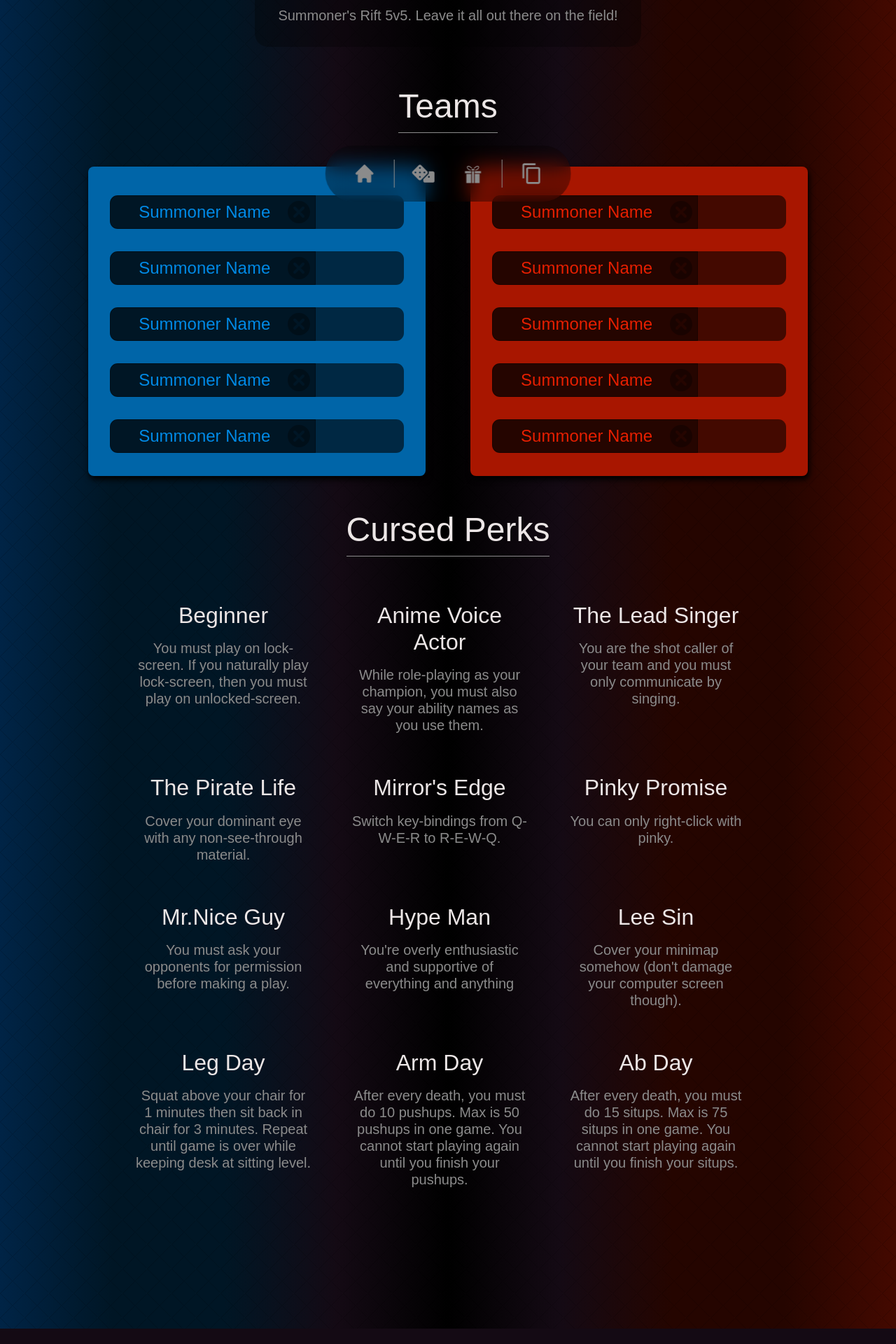
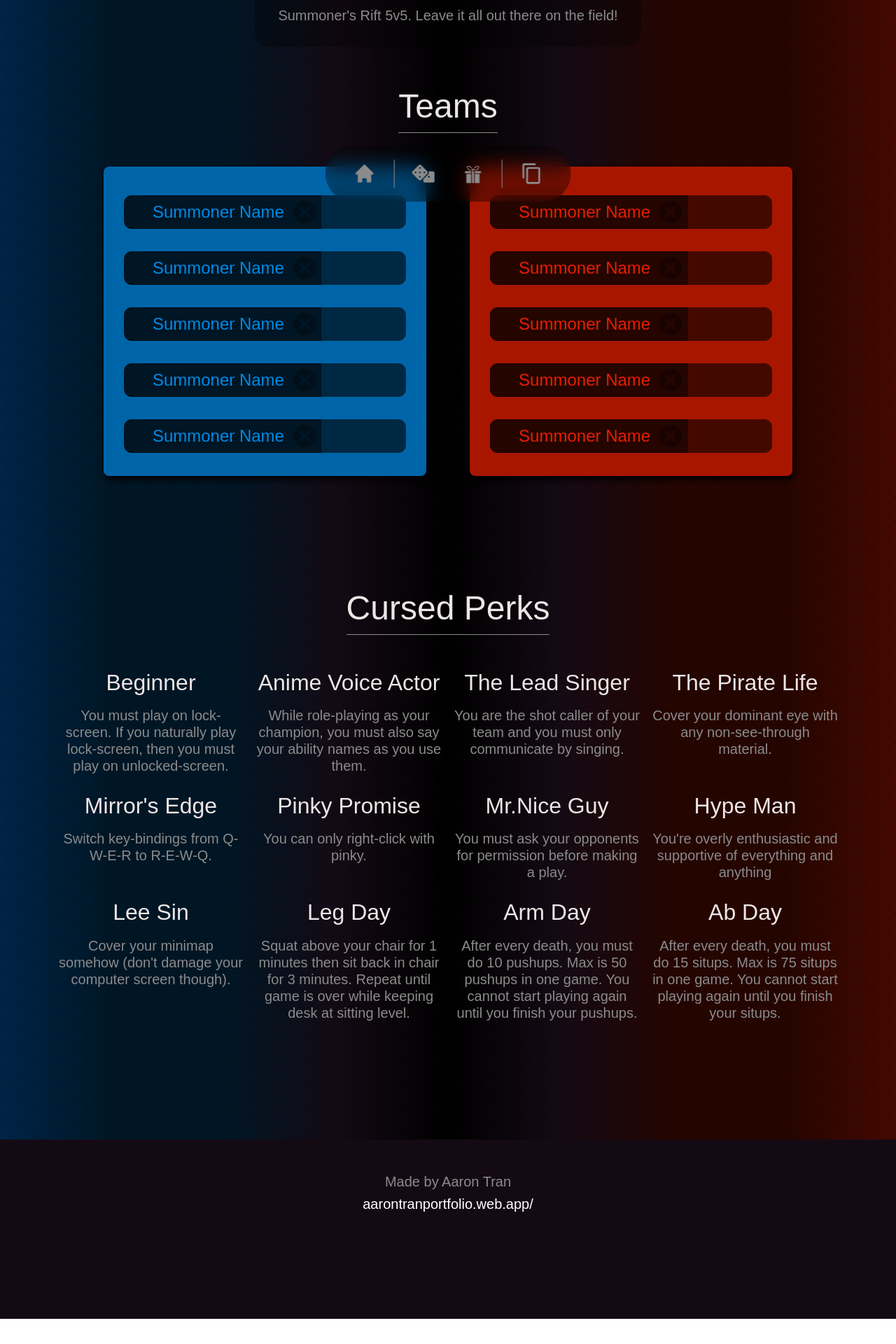
Before and after one commit to AaronTran206/LoLTeamRandomizer, a React app: page / in a window 1280 px wide. Shown: the part 480-2400 px from the top of the page at 70% size. After the commit the page ends 2364 px from the top, so only its background shows below. Built offline with nearby package versions, Linux system fonts and the light colour scheme; a web font is replaced by a local one.

Commit message:
css fixes

```diff
--- a/src/app/App.tsx
+++ b/src/app/App.tsx
@@ -11,7 +11,7 @@
 import { HTML5Backend } from "react-dnd-html5-backend"
 import { store } from "../store/store"
 import { Provider } from "react-redux"
-import Footer from "../footer/footer"
+import Footer from "../footer/Footer"
 
 const App: React.FC<{}> = ({}) => {
   return (
--- a/src/footer/footer.scss
+++ b/src/footer/footer.scss
@@ -1,11 +1,9 @@
 @import "../app/variables";
 
-.footer__container {
+footer {
   text-align: center;
   padding: 3rem 0 9rem;
   background-color: $color-active;
-  align-content: center;
-}
 
   .portfolio__site {
     color: white;
@@ -13,4 +11,7 @@
 
   a {
     text-decoration: none !important;
+    display: flex;
+    justify-content: center;
   }
+}
--- a/src/footer/footer.tsx
+++ b/src/footer/footer.tsx
@@ -3,13 +3,13 @@
 
 const Footer: React.FC<{}> = () => {
   return (
-    <div className="footer__container">
+    <footer>
       <h5>Made by Aaron Tran</h5>
 
       <a href="https://aarontranportfolio.web.app/" target="_blank">
         <h5 className="portfolio__site">aarontranportfolio.web.app/</h5>
       </a>
-    </div>
+    </footer>
   )
 }
 
--- a/src/perks/Perks.tsx
+++ b/src/perks/Perks.tsx
@@ -8,11 +8,11 @@
       <div className="perks__header ">
         <h1>Cursed Perks</h1>
       </div>
-      <div className="row justify-content-center">
+      <div className="row justify-content-center g-3">
         {cursedPerks.map((perk) => (
           <div
             key={perk.name}
-            className="col-xs-10 col-sm-5 col-md-3 perks__card"
+            className="col-xs-12 col-sm-5 col-md-3 perks__card"
           >
             <h2 className={"perks__name"}>{perk.name}</h2>
             <h5 className={"perks__rules"}>{perk.rules}</h5>
--- a/src/perks/perks.scss
+++ b/src/perks/perks.scss
@@ -9,14 +9,12 @@
 }
 
 .perks__card {
-  margin-bottom: 1rem;
-  margin-right: 1.5rem;
-  padding: 1rem;
   border-radius: 0.2rem;
   cursor: default;
   user-select: none;
   border: 1px solid transparent;
   transition: $transition;
+  text-align: center;
 
   &:hover {
     background-color: $color-dark-transparent;
--- a/src/player/Player.tsx
+++ b/src/player/Player.tsx
@@ -96,7 +96,7 @@
           opacity: isDragging ? 0.4 : 1,
           border: isDragging || isOver ? "1px solid white" : "0px",
         }}
-        className="row align-items-center justify-content-center "
+        className="row align-items-center justify-content-center"
         ref={dragRef}
       >
         <div className="col-7 input-container">
--- a/src/teams/Teams.tsx
+++ b/src/teams/Teams.tsx
@@ -53,7 +53,7 @@
   const renderPlayers = (color: string, arr: summonerObject[]) => {
     const teamArr = color === "blue" ? arr.slice(0, 5) : arr.slice(5, 10)
     return (
-      <article className={`col-sm-10 col-md-5 teams__container ${color}-list`}>
+      <article className={`col-sm-8 col-md-5 teams__container ${color}-list`}>
         <div className="teams__list ">
           {teamArr.map((summoner) => (
             <Player
@@ -71,11 +71,14 @@
   }
 
   return (
-    <section className="container-sm px-0">
+    <section className="container">
       <div className="teams__header">
         <h1>Teams</h1>
       </div>
-      <div className="row g-3 d-flex justify-content-evenly" spellCheck="false">
+      <div
+        className="row d-flex gy-3 mx-1 justify-content-evenly"
+        spellCheck="false"
+      >
         {renderPlayers("blue", teams)}
         {renderPlayers("red", teams)}
       </div>
```
Lines whose indentation alone changed are shown as unchanged.
